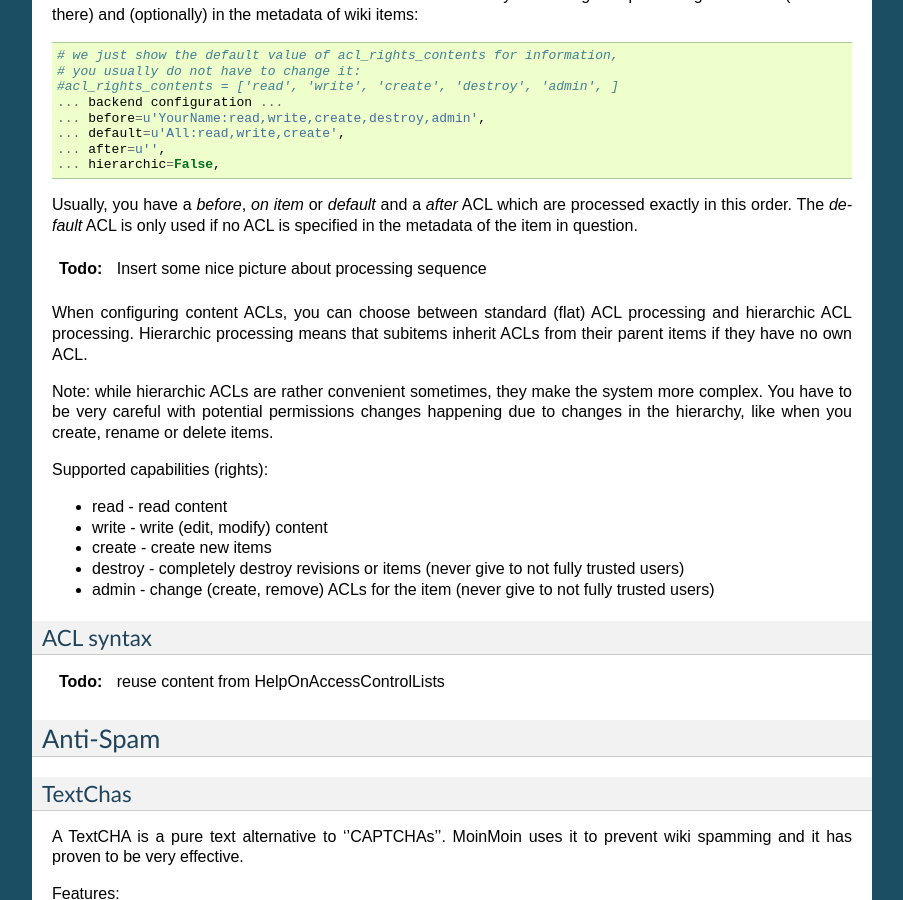
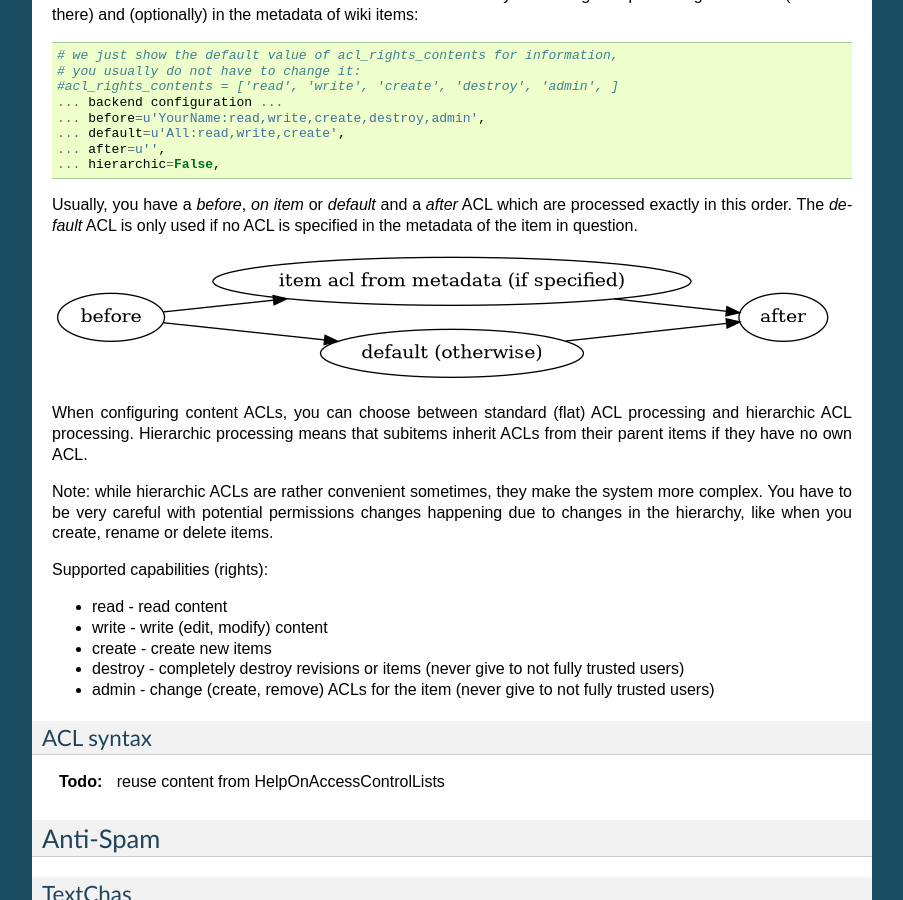
Before and after one commit to mirror/moin-2.0, a Sphinx documentation site: the page built from docs/admin/configure.rst, in a window 1280 px wide and 900 px high, scrolled down 10318 px. Shown: the whole window, without its empty margins (198-1101 px from the left). Built offline with Sphinx 7.4.7, drawn with Linux system fonts in a browser that asks for light colours.

Commit message:
docs: add acl processing order graphics

```diff
--- a/docs/admin/configure.rst
+++ b/docs/admin/configure.rst
@@ -614,9 +614,11 @@ Usually, you have a `before`, `on item` or `default` and a `after` ACL which
 are processed exactly in this order. The `default` ACL is only used if no ACL
 is specified in the metadata of the item in question.
 
-.. todo::
+.. digraph:: acl_order
 
-   Insert some nice picture about processing sequence
+   rankdir=LR;
+   "before" -> "item acl from metadata (if specified)" -> "after";
+   "before" -> "default (otherwise)"                   -> "after";
 
 When configuring content ACLs, you can choose between standard (flat) ACL
 processing and hierarchic ACL processing. Hierarchic processing means that
```
